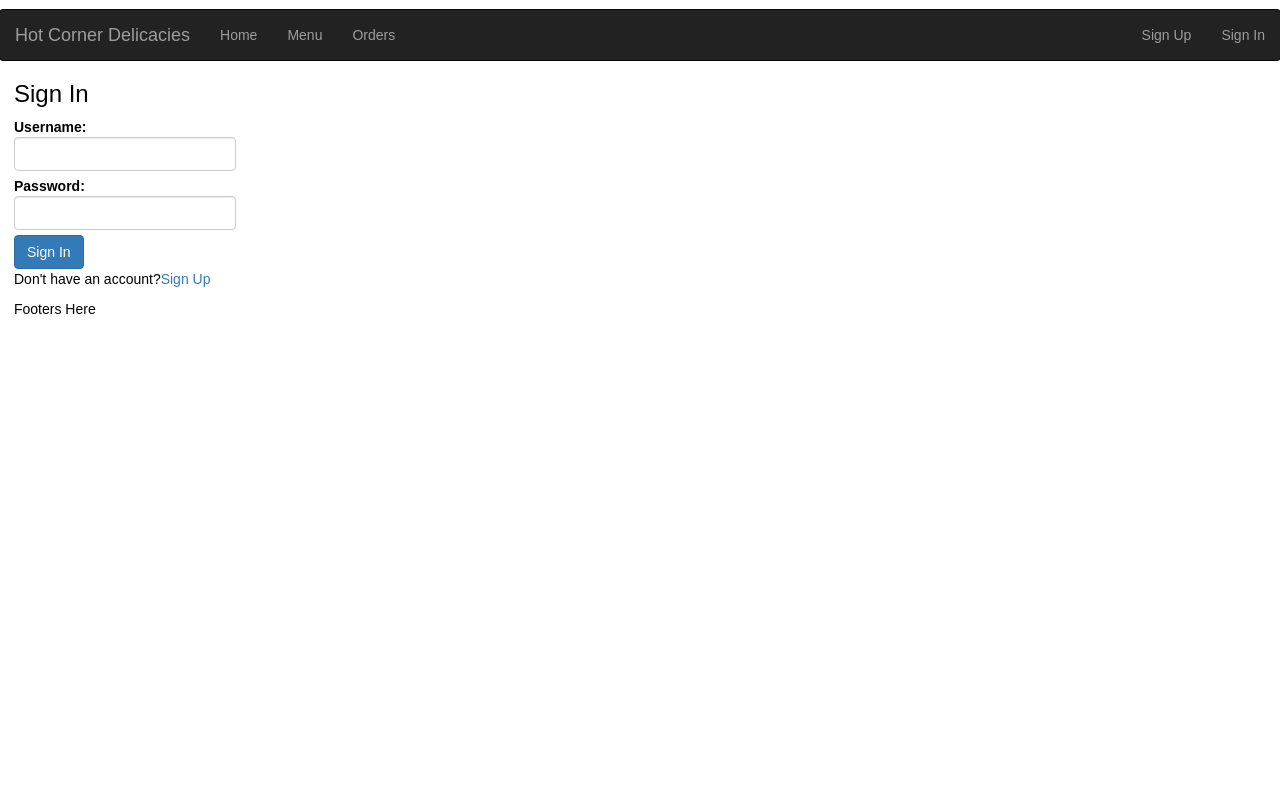
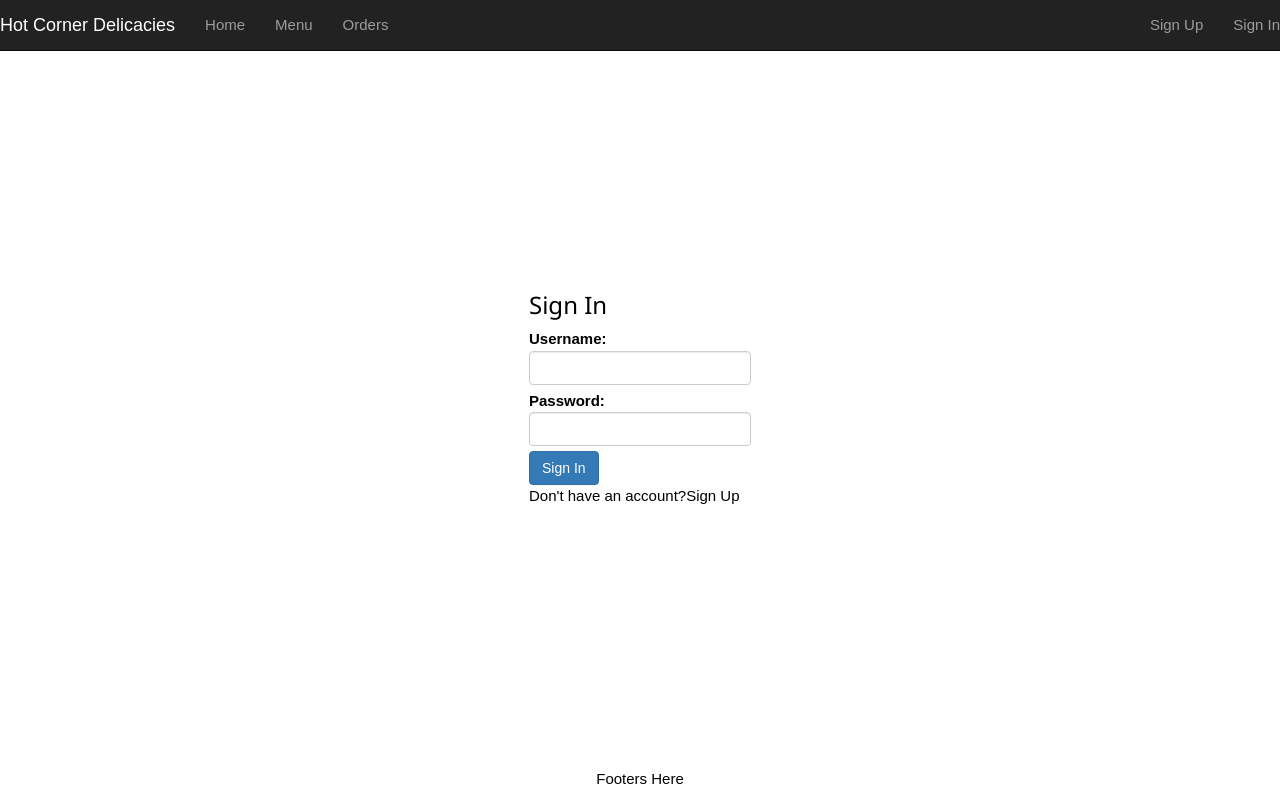
Before and after one commit to thoth-ky/BookAMeal-CP4, a React (Create React App) app: page /signin in a window 1280 px wide. Built offline with nearby package versions, Linux system fonts and the light colour scheme.

Commit message:
fix signin redirect and form displays

```diff
--- a/public/index.html
+++ b/public/index.html
@@ -22,6 +22,8 @@
     <link rel="stylesheet" href="https://maxcdn.bootstrapcdn.com/bootstrap/3.3.7/css/bootstrap.min.css">
     <script src="https://ajax.googleapis.com/ajax/libs/jquery/3.3.1/jquery.min.js"></scrip>
     <script src="https://maxcdn.bootstrapcdn.com/bootstrap/3.3.7/js/bootstrap.min.js"></script>
+    <link rel="stylesheet" href="https://www.w3schools.com/w3css/4/w3.css">
+
     <style type="text/css">
         body{
             /* background-image: url('img/home.jpg'); */
--- a/src/App.js
+++ b/src/App.js
@@ -16,7 +16,7 @@ import Meal from "./components/Meal";
 import Orders from "./components/Orders";
 
 
-let isAdmin = '';
+let isAdmin = false;
 let userName = ''
 const checkIsAuthenticated = () => {
   const access_token = sessionStorage.getItem('access_token');
@@ -38,7 +38,7 @@ const checkIsAuthenticated = () => {
 const PrivateRoute = ({ component: Component, ...rest }) => (
   <Route {...rest} render={(props) => (
     checkIsAuthenticated()? <Component {...props} />
-  : <Redirect to={{ pathname: '/signin', state: { from: props.location, redirectToReferrer: true } }} />
+  : <Redirect to={{ pathname: '/signin', state: { from: props.location, redirectToReferrer: true, isAdmin: isAdmin} }} />
   )} />
 
 )
@@ -56,6 +56,7 @@ class App extends Component {
             <NavBar isAuthenticated={ authentication } isAdmin={ isAdmin } username={ userName }/>
           </header>
           <Switch>
+            <Route path="/" exact component={ Menu }/>
             <Route path="/signup" component={ SignUp }/>
             <Route path="/signin" component={ SignIn }/>
             <Route path="/signout" component={ SignOut }/>
@@ -64,7 +65,7 @@ class App extends Component {
             <PrivateRoute path="/meals/:meal_id" component={ Meal }/>
             <PrivateRoute path="/orders" component={ Orders } />
           </Switch>
-          <footer>
+          <footer className="w3-display-bottommiddle">
             <p>Footers Here</p>
           </footer>
         </div>
--- a/src/common/NavBar.jsx
+++ b/src/common/NavBar.jsx
@@ -37,13 +37,13 @@ class NavBar extends Component{
       )
     }
     return(
-      <nav className="navbar navbar-inverse row">
+      <nav className="navbar navbar-inverse row navbar-fixed-top">
         <div className="container-fluid">
           <div className="navbar-header">
-            <NavLink className="navbar-brand" to="/">Hot Corner Delicacies</NavLink>
+            <NavLink className="navbar-brand" to="/home">Hot Corner Delicacies</NavLink>
           </div>
           <ul className="nav navbar-nav">
-            <li><NavLink to="/"> Home </NavLink></li>
+            <li><NavLink to="/home"> Home </NavLink></li>
             <li><NavLink to="/menu"> Menu </NavLink></li>
             <li><NavLink to="/orders"> Orders </NavLink></li>
             { adminNav }
--- a/src/components/Meals.jsx
+++ b/src/components/Meals.jsx
@@ -28,7 +28,13 @@ class Meals extends Component {
        method: 'GET',
        mode: 'cors',
      })
-     .then((response)  => response.json())
+     .then((response)  =>{
+
+       if (response.status === 401){
+         this.setState({error:'Ooops, this is a restricted area.'})
+       }
+       return response.json()
+     })
      .catch(error => console.error('Error: ', error))
      .then((response) => {
        this.setState({ meals: response.meals })
@@ -55,7 +61,7 @@ class Meals extends Component {
       method: 'POST',
       mode: 'cors',
     })
-    .then((response)  => response.json())
+    .then((response)  =>response.json())
     .catch(error => console.error('Error: ', error))
     .then(response => {
 
@@ -99,8 +105,16 @@ class Meals extends Component {
   }
 
   render(){
+    console.log(this.state.error)
+    if (this.state.error){
+      return(
+        <div className="w3-display-middle">
+          <p>{ this.state.error }</p>
+        </div>
+      )
+    }
     return(
-      <div>
+      <div className="w3-display-middle">
         <h2>Meals</h2>
         <div className="row">
           <div className="col-md-8" id="displaymeals">
--- a/src/components/SignIn.jsx
+++ b/src/components/SignIn.jsx
@@ -6,7 +6,8 @@ class SignIn extends Component{
     super(props)
     this.state = {
       username: '',
-      password: ''
+      password: '',
+      redirectToReferrer: null
     }
   }
 
@@ -40,29 +41,20 @@ class SignIn extends Component{
         alert('An error occured')
         console.log('Success:', response.message)
       }
+      const { from } = this.props.location.state || { from: { pathname: '/home' } }
+      window.location.replace(from.pathname)
+      this.setState({redirectTo: from.pathname})
 
-      let redirectToReferrer;
-      try {
-        redirectToReferrer = this.props.location.state.redirectToReferrer
-      } catch (e) {
-        redirectToReferrer = false
-      } finally {
-        const { from } = this.props.location.state || { from: { pathname: '/' } }
-        if (redirectToReferrer === true) {
-          console.log('that happened', from.pathname)
-          window.location.replace(from.pathname)
-          return <Redirect to={ from.pathname } />
-        } else {
-          window.location.replace('/home')
-        }
-      }
     })
     }
 
   render(){
+    if (this.state.redirectTo){
+      return (<Redirect to={ this.state.redirectTo } />)
+    }
     return(
       <div>
-        <form className="form-Group " onSubmit={this.handleSubmit}>
+        <form className="form-Group w3-display-middle" onSubmit={this.handleSubmit}>
                 <h3>Sign In</h3>
                 <label>
                     Username: <input type="text" className="form-control" name="username" onChange={ this.handleChange } required />
--- a/src/components/SignOut.jsx
+++ b/src/components/SignOut.jsx
@@ -1,9 +1,16 @@
 import React, { Component } from "react";
+import { Redirect } from "react-router-dom"
+
+const url = '/api/v2/signout';
+const access_token = sessionStorage.getItem('access_token');
 
 class SignOut extends Component{
+  constructor(props){
+    super(props)
+    this.state = { isLoggedOut: false}
+  }
   signOut = () => {
-    const url = '/api/v2/signout';
-    const access_token = localStorage.getItem('access_token');
+
     fetch (url, {
       headers: {
         'Authorization': access_token,
@@ -17,18 +24,27 @@ class SignOut extends Component{
     .catch(error => console.error('Error: ', error))
     .then(response => {
       console.log('Success:', response.message)
+      this.setState({isLoggedOut: true})
+      sessionStorage.removeItem('access_token')
     })
-    sessionStorage.removeItem('access_token')
-    window.location.replace('/home')
-  }
-  render(){
-    this.signOut()
     return(
       <div>
         <p>You have successfuly logged out</p>
       </div>
     )
   }
+  render(){
+    if(this.state.isLoggedOut===false){
+      return(
+        <div>
+          <this.signOut />
+        </div>
+      )
+    } else {
+      return <Redirect to="/signin" />
+    }
+
+  }
 }
 
 export default SignOut;
--- a/src/components/SignUp.jsx
+++ b/src/components/SignUp.jsx
@@ -46,7 +46,7 @@ class SignUp extends Component{
   render(){
     return(
       <div>
-        <form className="form-Group" onSubmit={ this.handleSubmit }>
+        <form className="form-Group w3-display-middle" onSubmit={ this.handleSubmit }>
           <h3> Don't have an account? Create One Here!</h3>
           <label>
             Username: <input type="text" className="form-control" placeholder="username" name="username" onChange={this.handleChange} required />
```
